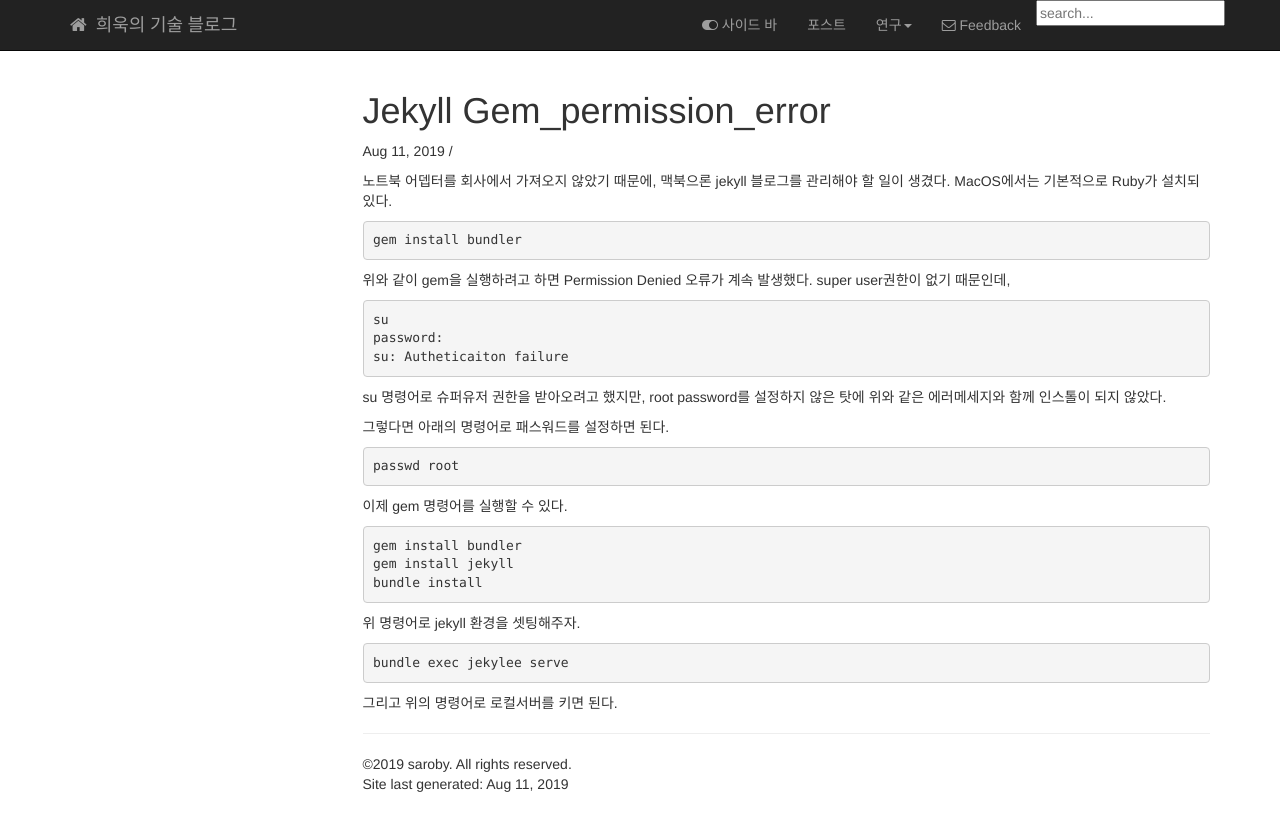
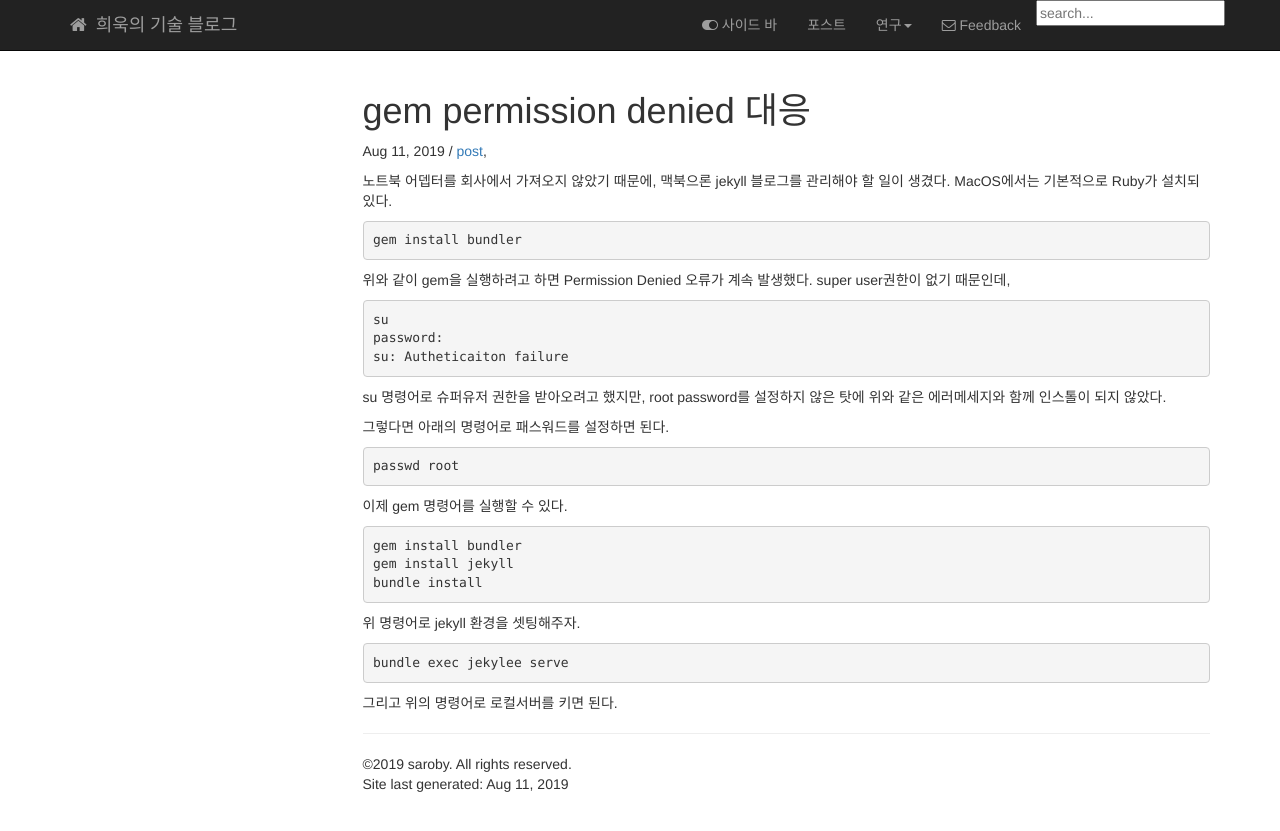
Before and after one commit to saroby/saroby.github.io, a Jekyll site: the page built from _posts/2019-08-11-jekyll-gem_permission_error.md, in a window 1280 px wide. Shown: the top 831 px of the page. Built offline with Jekyll 4.4.1, drawn with Linux system fonts in a browser that asks for light colours; nearby versions of some CDN libraries; library files that are not in the unit come from our copies; comment, search, counter and statistics services are not loaded; a file with an impossible date is left out.

Commit message:
Update 2019-08-11-jekyll-gem_permission_error.md

```diff
--- a/_posts/2019-08-11-jekyll-gem_permission_error.md
+++ b/_posts/2019-08-11-jekyll-gem_permission_error.md
@@ -1,5 +1,9 @@
 ---
 published: true
+title: gem permission denied 대응
+tags:
+  - post
+  - ruby
 ---
 노트북 어뎁터를 회사에서 가져오지 않았기 때문에, 맥북으론 jekyll 블로그를 관리해야 할 일이 생겼다.
 MacOS에서는 기본적으로 Ruby가 설치되있다.
```
